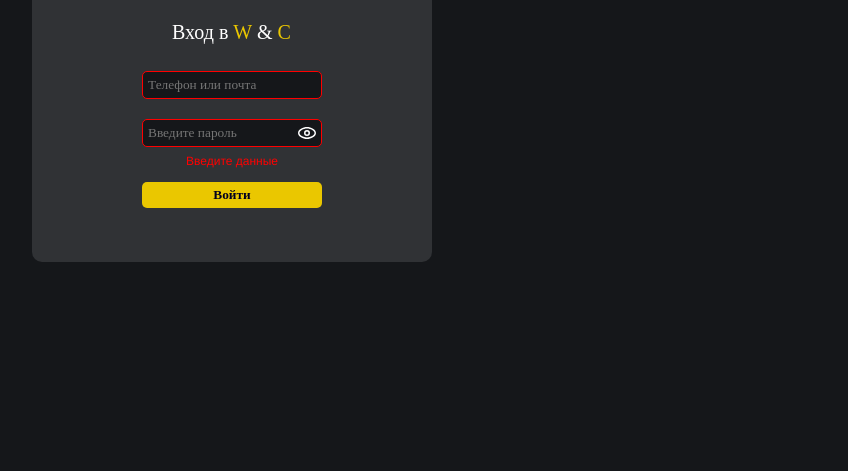
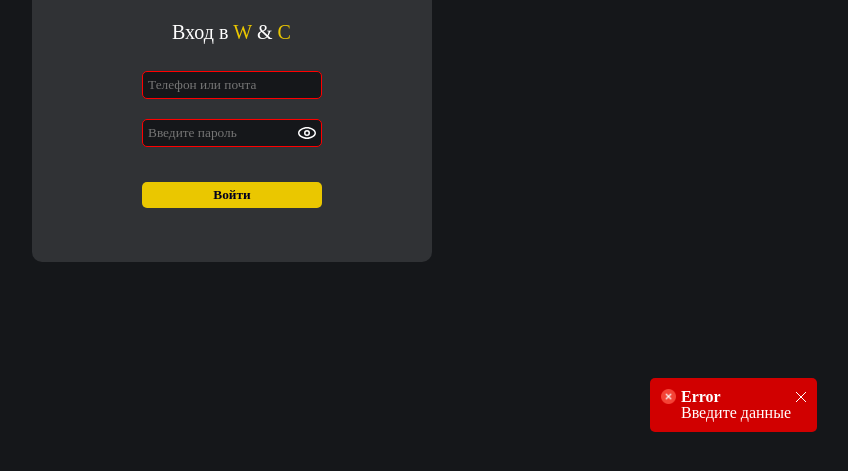
Before and after one commit to RobertWebd/dashboard-app, a plain HTML site: page public/index.html in a window 1280 px wide. Both pictures are taken after a click on the button "Войти". Shown: the part 313-784 px from the top of the page, without its empty margins (408-1256 px from the left). Drawn offline with Linux system fonts and the light colour scheme.

Commit message:
feat: toast

```diff
--- a/public/index.html
+++ b/public/index.html
@@ -6,6 +6,7 @@
   <link rel="stylesheet" href="/src/styles/minimize.css">
   <link rel="stylesheet" href="/src/styles/index.css" />
   <link rel="stylesheet" href="/src/styles/loadingIcon.css" />
+  <link rel="stylesheet" href="/src/styles/toast.css" />
   <title>Authorization</title>
 </head>
 <body>
@@ -34,7 +35,6 @@
               </span>
             </input>
           </div>
-          <div id="auth__error">Неправильный логин / пароль</div>
         </div>
         <button id='auth__button'>
           <div class="enter__text">Войти</div>
@@ -44,12 +44,10 @@
             <div></div>
             <div></div>
           </div>
-        <!-- </button> -->
         </button>
-
       </div>
-
     </div>
+    <div class="toast__pageLocation"></div>
   </div>
   <script type="module" src="/src/scripts/index.js"></script>
 </body>
--- a/src/scripts/constants.js
+++ b/src/scripts/constants.js
@@ -1,5 +1,5 @@
 export const Errors = {
-  InvalidLoginOrPassword: 'Неправильный логин / пароль',
+  InvalidLoginOrPassword: 'Неверный логин / пароль',
   InvalidData: 'Введите данные',
   InvalidLogin: 'Введите корректный логин',
 };
--- a/src/scripts/index.js
+++ b/src/scripts/index.js
@@ -2,6 +2,7 @@ import { setUsers, saveUser } from './users.js';
 import { login } from './api.js';
 import { Errors } from './constants.js';
 import { isValidLogin, toggleBorder, toggleDisplay } from './utils.js';
+import { useToast } from './toast.js';
 
 setUsers();
 
@@ -11,7 +12,6 @@ const userLogin = document.getElementById('auth__login');
 
 const handleLogin = async () => {
   const lds_ring = document.querySelector('.lds-ring');
-  const auth__error = document.getElementById('auth__error');
   const enter__text = document.querySelector('.enter__text');
 
   const userLoginValue = userLogin.value;
@@ -22,24 +22,21 @@ const handleLogin = async () => {
   toggleBorder(userLogin, false);
   toggleBorder(userPassword, false);
 
-  toggleDisplay(auth__error, false);
   toggleDisplay(lds_ring, false);
 
   if (isLoginEmpty || isPassEmpty) {
-    auth__error.textContent = Errors.InvalidData;
-    toggleDisplay(auth__error);
+    useToast(Errors.InvalidData);
 
     if (isLoginEmpty) toggleBorder(userLogin);
     if (isPassEmpty) toggleBorder(userPassword);
 
-    return
+    return;
   }
 
   if (!isValidLogin(userLoginValue)) {
-    auth__error.textContent = Errors.InvalidLogin;
 
     toggleBorder(userLogin);
-    toggleDisplay(auth__error);
+    useToast(Errors.InvalidLogin);
 
     return;
   }
@@ -55,9 +52,7 @@ const handleLogin = async () => {
   } else {
     toggleDisplay(enter__text);
     toggleDisplay(lds_ring, false);
-    toggleDisplay(auth__error);
-
-    auth__error.textContent = Errors.InvalidLoginOrPassword;
+    useToast(Errors.InvalidLoginOrPassword);
   }
 };
 
--- /dev/null
+++ b/src/scripts/toast.js
@@ -0,0 +1,40 @@
+export const useToast = (error) => {
+  const toastPageLoc = document.querySelector('.toast__pageLocation');
+
+  toastPageLoc.insertAdjacentHTML(
+    'beforeend',
+    `<div class="toast__wrapper">
+      <div class="toast__content content">
+        <img class="content__icon"  src="/src/icons/remove.png">
+        <div class="content__text text">
+          <div class="text__header">Error</div>
+          <div class="text__subText">${error}</div>
+        </div>
+        <div class="content__closeButton">
+          <svg width="10" height="10" viewBox="0 0 10 10" xmlns="http://www.w3.org/2000/svg">
+            <line x1="0" y1="0" x2="10" y2="10" stroke="#ffffff" stroke-width="1"/>
+            <line x1="0" y1="10" x2="10" y2="0" stroke="#ffffff" stroke-width="1"/>
+          </svg>
+        </div>
+      </div>
+    </div>`,
+  );
+
+  setTimeout(() => {
+    const firstToast = toastPageLoc.firstChild;
+
+    if (firstToast) {
+      const parent = firstToast.parentElement;
+      parent.removeChild(firstToast);
+    }
+  }, 5000);
+
+  const lastCreatedToast = toastPageLoc.lastChild;
+  const closeButton = lastCreatedToast.querySelector('.content__closeButton');
+
+  closeButton.addEventListener('click', (e) => {
+    const elem = e.target.closest('.toast__wrapper');
+    const parent = elem.parentElement;
+    parent.removeChild(elem);
+  })
+};
--- a/src/styles/index.css
+++ b/src/styles/index.css
@@ -12,7 +12,7 @@ input {
 #auth__wrapper {
   width: 400px;
   height: 350px;
-
+  position: relative;
   background-color: #303235;
   border-radius: 10px;
   display: flex;
@@ -111,16 +111,6 @@ input {
   border: 1px solid #15171a;
 }
 
-#auth__error {
-  position: absolute;
-  bottom: -15px;
-  margin-top: 5px;
-  font-family: Helvetica, Arial, sans-serif;
-  color: red;
-  font-size: 12px;
-  display: none;
-}
-
 .viewIcon__close {
   display: none;
 }
--- /dev/null
+++ b/src/styles/toast.css
@@ -0,0 +1,39 @@
+.toast__pageLocation {
+  position: absolute;
+  bottom: 50px;
+  right: 50px;
+  color: white;
+}
+
+.toast__wrapper {
+  background-color: rgb(209, 0, 0);
+  border-radius: 5px;
+  padding: 1px;
+  margin: 5px;
+  font-size: 16px;
+}
+
+.toast__content {
+  display: flex;
+  justify-content: space-between;
+  align-items: flex-start;
+  margin: 10px;
+}
+
+.content__icon {
+  width: 15px;
+}
+
+.content__text {
+  flex: 1 0 auto;
+  padding: 0 5px;
+}
+
+.text__header {
+  font-weight: 570;
+}
+
+.content__closeButton {
+  flex: 0 0 auto;
+  cursor: pointer;
+}
```
Also changed, not shown: src/icons/remove.png (added), 3 other files.
